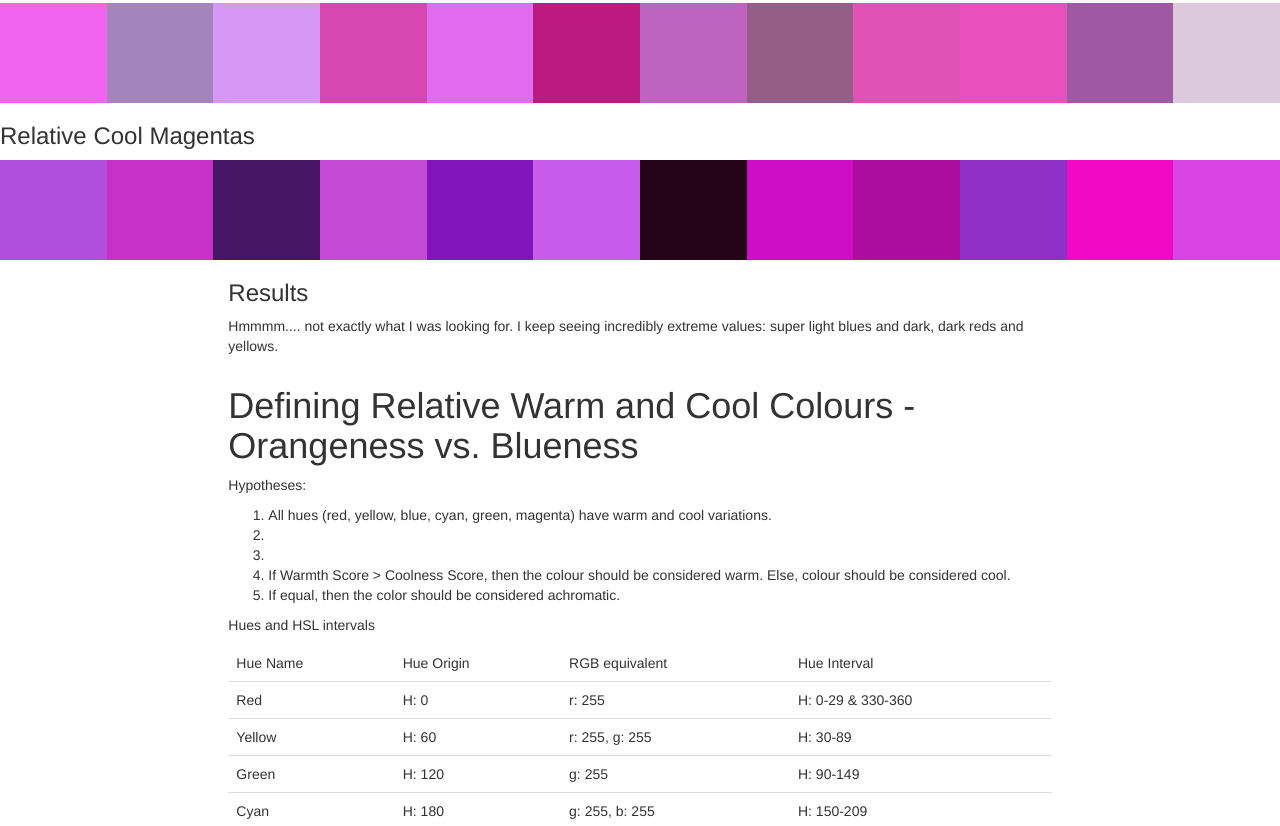
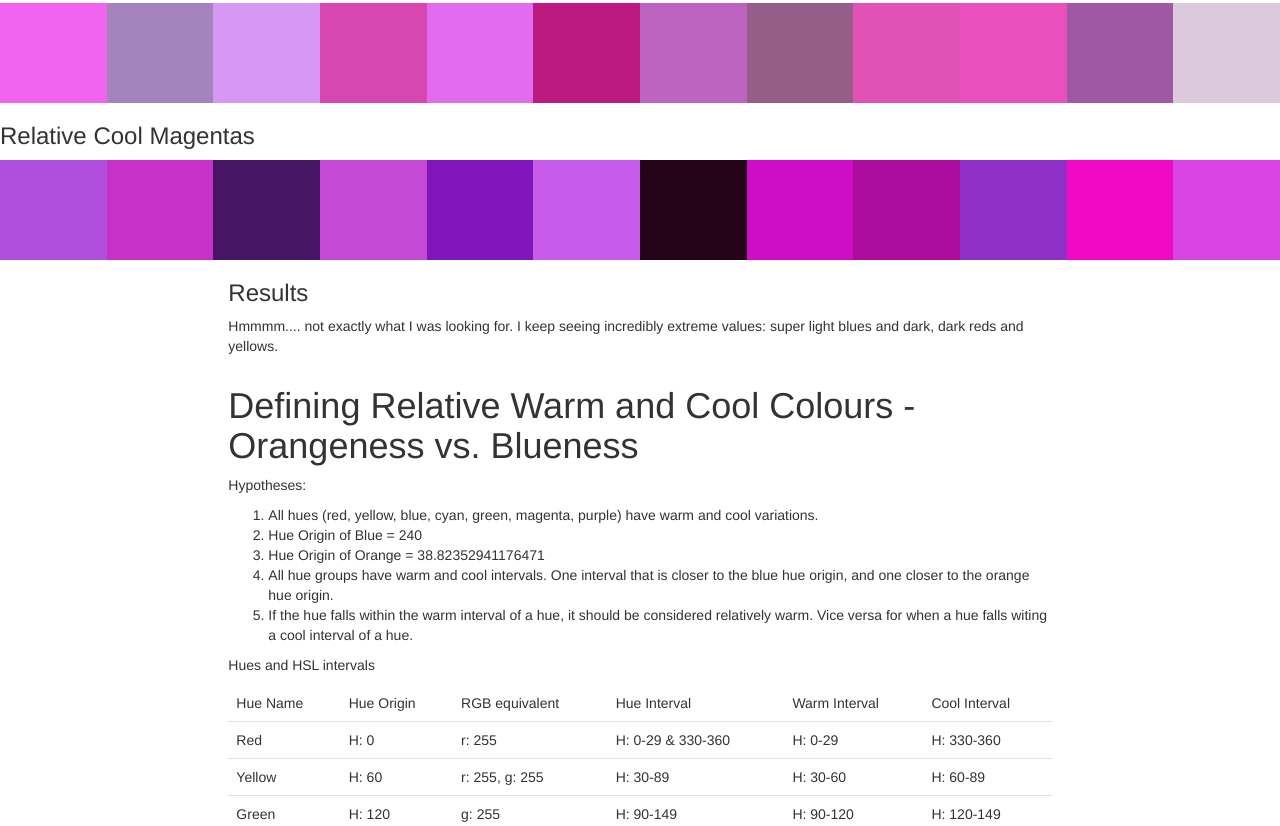
Before and after one commit to samkpower/warm_cool, a website: page index.html in a window 1280 px wide. Shown: the part 4131-4957 px from the top of the page. Drawn offline with Linux system fonts and the light colour scheme.

Commit message:
Fix notes

```diff
--- a/index.html
+++ b/index.html
@@ -167,7 +167,7 @@
                 <td>H: 210-269</td>
               </tr>
               <tr>
-                <td>Magenta</td>
+                <td>Fuchsia</td>
                 <td>H: 300</td>
                 <td>b: 255, r: 255</td>
                 <td>H: 270-329</td>
@@ -261,11 +261,11 @@
           <h1>Defining Relative Warm and Cool Colours - Orangeness vs. Blueness</h1>
           <p>Hypotheses:<p>
           <ol>
-            <li>All hues (red, yellow, blue, cyan, green, magenta) have warm and cool variations.
-            <li></li>
-            <li></li>
-            <li>If Warmth Score > Coolness Score, then the colour should be considered warm. Else, colour should be considered cool.</li>
-            <li>If equal, then the color should be considered achromatic.</li>
+            <li>All hues (red, yellow, blue, cyan, green, magenta, purple) have warm and cool variations.
+            <li>Hue Origin of Blue = 240</li>
+            <li>Hue Origin of Orange = 38.82352941176471 </li>
+            <li>All hue groups have warm and cool intervals. One interval that is closer to the blue hue origin, and one closer to the orange hue origin.</li>
+            <li>If the hue falls within the warm interval of a hue, it should be considered relatively warm. Vice versa for when a hue falls witing a cool interval of a hue.</li>
           </ol>
           <p>Hues and HSL intervals</p>
           <table class="table">
@@ -275,6 +275,8 @@
                 <td>Hue Origin</td>
                 <td>RGB equivalent</td>
                 <td>Hue Interval</td>
+                <td>Warm Interval</td>
+                <td>Cool Interval</td>
               </tr>
             </thead>
             <tbody>
@@ -283,36 +285,48 @@
                 <td>H: 0</td>
                 <td>r: 255</td>
                 <td>H: 0-29 &amp; 330-360</td>
+                <td>H: 0-29</td>
+                <td>H: 330-360</td>
               </tr>
               <tr>
                 <td>Yellow</td>
                 <td>H: 60</td>
                 <td>r: 255, g: 255</td>
                 <td>H: 30-89</td>
+                <td>H: 30-60</td>
+                <td>H: 60-89</td>
               </tr>
               <tr>
                 <td>Green</td>
                 <td>H: 120</td>
                 <td>g: 255</td>
                 <td>H: 90-149</td>
+                <td>H: 90-120</td>
+                <td>H: 120-149</td>
               </tr>
               <tr>
                 <td>Cyan</td>
                 <td>H: 180</td>
                 <td>g: 255, b: 255</td>
                 <td>H: 150-209</td>
+                <td>H: 150-179</td>
+                <td>H: 180-209</td>
               </tr>
               <tr>
                 <td>Blue</td>
                 <td>H: 240</td>
                 <td>b: 255</td>
                 <td>H: 210-269</td>
+                <td>H: 210-229</td>
+                <td>H: 230-269</td>
               </tr>
               <tr>
                 <td>Magenta</td>
                 <td>H: 300</td>
                 <td>b: 255, r: 255</td>
                 <td>H: 270-329</td>
+                <td>H: 299-329</td>
+                <td>H: 270-300</td>
               </tr>
             </tbody>
           </table>
@@ -391,6 +405,13 @@
         </div>
       </div>
 
+      <div class="row">
+        <div class="col-xs-offset-2 col-xs-8">
+          <h3>Results</h3>
+          <p>This will work - there is variation in value, and I can see a clear difference between the warm and cool variations of each hue.</p>
+        </div>
+      </div>
+
     </div> <!-- /container -->
     <div class="templates">
       <div class="colour-chip col-xs-1">
```
